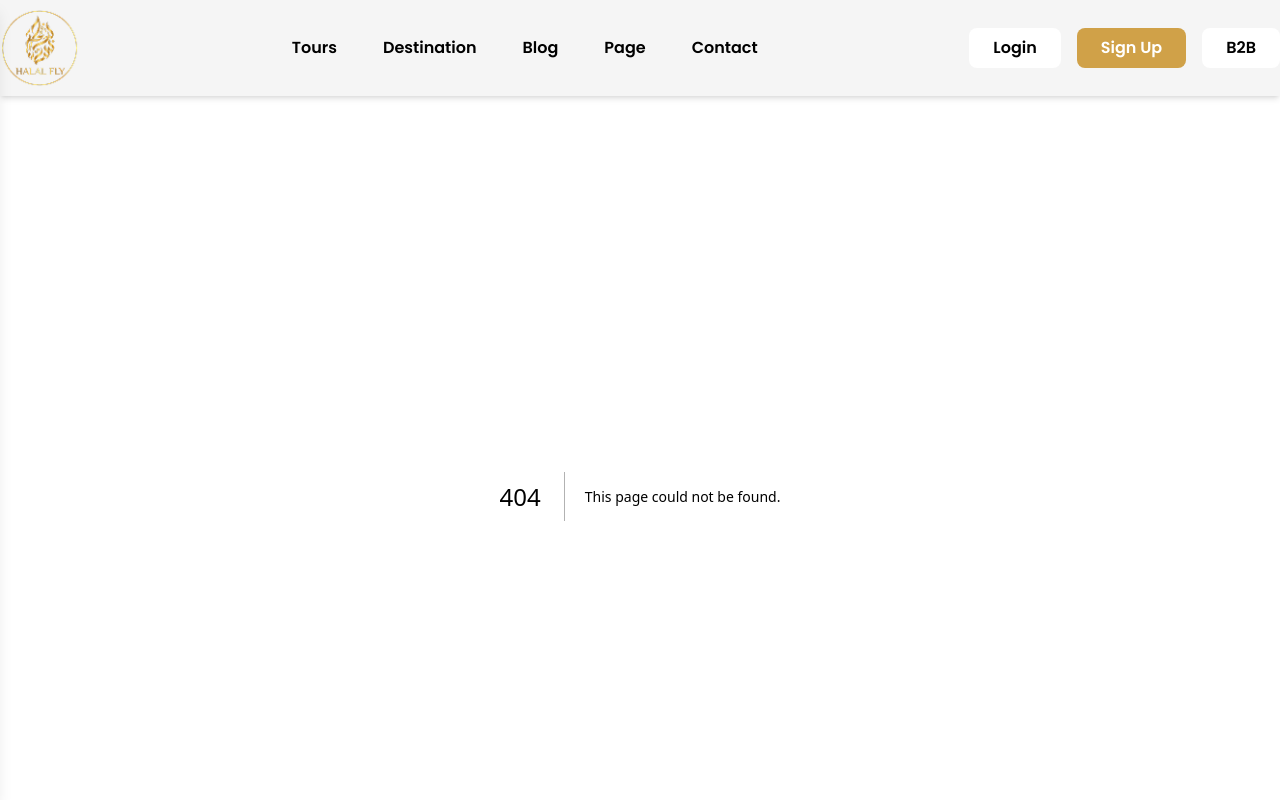
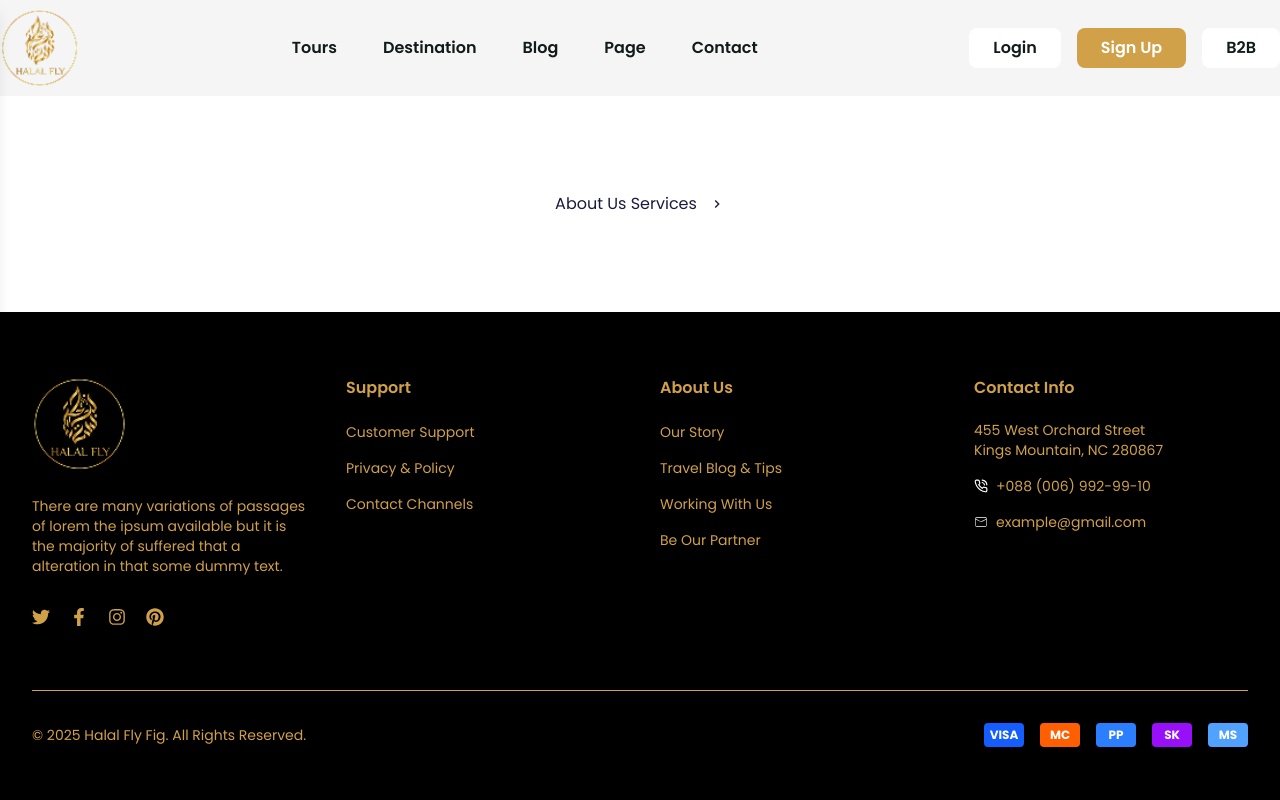
Before and after one commit to theashrafislam/halal-fly-v1, a Next.js app: page /about in a window 1280 px wide. Before the commit this address had no page. Shown: the top 800 px of the page. Built offline with nearby package versions, Linux system fonts and the light colour scheme; a web font is replaced by a local one.

Commit message:
create about page and make about header section component

```diff
--- /dev/null
+++ b/src/app/Components/About/AboutHeaderSection/AboutHeaderSection.jsx
@@ -0,0 +1,15 @@
+import React from 'react';
+import { MdOutlineKeyboardArrowRight } from 'react-icons/md';
+
+const AboutHeaderSection = () => {
+    return (
+        <div className='bg-[#FFF]'>
+            <div className='max-w-7xl mx-auto px-4 sm:px-6 lg:px-8 flex items-center justify-center gap-2 md:gap-3 text-sm md:text-base text-[#1A1A3D] py-24'>
+                <p>About Us Services</p>
+                <MdOutlineKeyboardArrowRight />
+            </div>
+        </div>
+    );
+};
+
+export default AboutHeaderSection;
--- /dev/null
+++ b/src/app/about/page.jsx
@@ -0,0 +1,13 @@
+import React from 'react';
+import AboutHeaderSection from '../Components/About/AboutHeaderSection/AboutHeaderSection';
+
+const AboutPage = () => {
+    return (
+        <div>
+            {/* about header section  */}
+            <AboutHeaderSection />
+        </div>
+    );
+};
+
+export default AboutPage;
```
